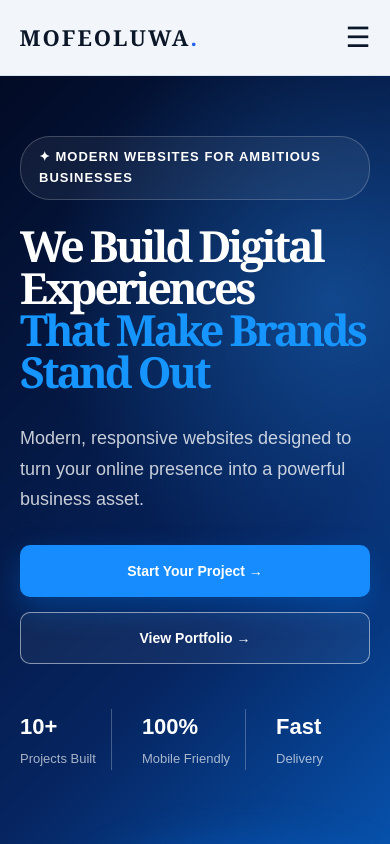
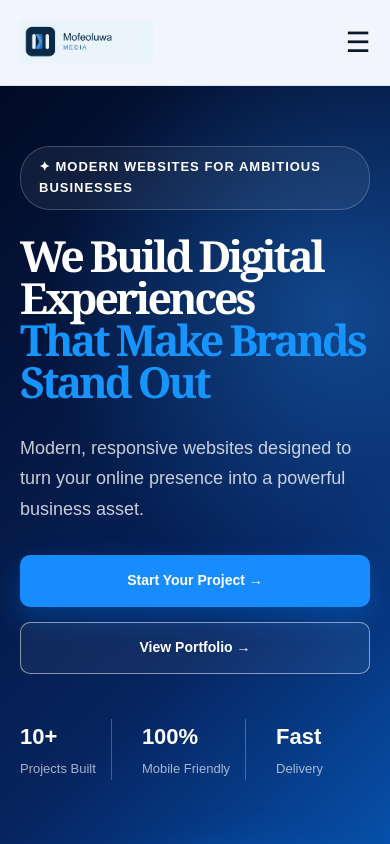
Before and after one commit to covenant-dev-ui/mofeoluwa-media, a plain HTML site: page index.html in a window 390 px wide. Shown: the top 844 px of the page. Drawn offline with Linux system fonts and the light colour scheme.

Commit message:
Add Mofeoluwa Media logo

```diff
--- a/index.html
+++ b/index.html
@@ -57,8 +57,8 @@
     <header class="navbar">
 
     <a href="#home" class="logo">
-        MOFEOLUWA<span>.</span>
-    </a>
+    <img src="images/logo.png" alt="Mofeoluwa Media">
+</a>
 
     <button class="menu-toggle" id="menuToggle" aria-label="Open menu">
         ☰
--- a/style.css
+++ b/style.css
@@ -1861,4 +1861,14 @@ footer > p {
         gap: 0;
     }
 
-}
+}.logo img {
+    width: 170px;
+    height: auto;
+    display: block;
+}
+
+@media (max-width: 768px) {
+    .logo img {
+        width: 135px;
+    }
+}
```
Also changed, not shown: images/logo.png (added).
